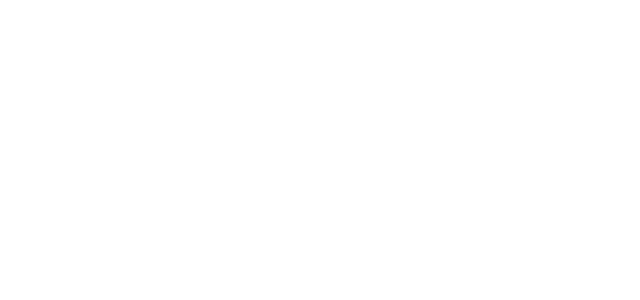
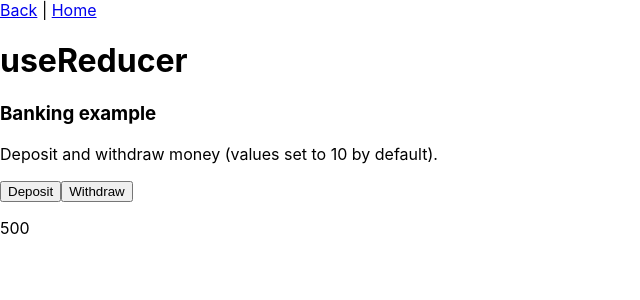
Before and after one commit to Sam-McCathie/react-js, a React (Create React App) app: page /hooks/useReducer in a window 1280 px wide. Before the commit this address had no page. Shown: the top 300 px of the page, without its empty margins (0-640 px from the left). Built offline with nearby package versions, Linux system fonts and the light colour scheme.

Commit message:
useReducer Hook

```diff
--- a/src/App.js
+++ b/src/App.js
@@ -9,12 +9,16 @@
 import Api from "./topics/Api/Api";
 import EventListeners from "./topics/event-listeners/EventListeners";
 import Classes from "./topics/classes/classes";
+import Hooks from "./topics/hooks/hooks";
+import UseReducer from "./topics/hooks/useReducer";
 
 function App() {
   return (
     <BrowserRouter>
       <Routes>
         <Route path="/" index element={<Home />} />
+        <Route path="/hooks" element={<Hooks />} />
+        <Route path="/hooks/useReducer" element={<UseReducer />} />
         <Route path="/state" element={<State />} />
         <Route path="/state/updating" element={<Updating />} />
         <Route
--- a/src/pages/Home.js
+++ b/src/pages/Home.js
@@ -6,6 +6,9 @@
     <div>
       <h1>Topics</h1>
       <ul>
+        <li>
+          <Link to="hooks">Hooks</Link>
+        </li>
         <li>
           <Link to="state">State</Link>
         </li>
--- /dev/null
+++ b/src/topics/hooks/hooks.js
@@ -0,0 +1,17 @@
+import React from "react";
+import {Link} from "react-router-dom";
+
+const Hooks = () => {
+  return (
+    <div>
+      <h1>Hooks</h1>
+      <ul>
+        <li>
+          <Link to="/hooks/useReducer">useReducer</Link>
+        </li>
+      </ul>
+    </div>
+  );
+};
+
+export default Hooks;
--- /dev/null
+++ b/src/topics/hooks/useReducer.js
@@ -0,0 +1,54 @@
+import React, {useReducer} from "react";
+import {Link} from "react-router-dom";
+
+// 1. Call function "Action creators"
+// 2. Created Action - "Actions" consist of an action "Type" and "Payload" -> Actions impact state
+// 3. Dispatch the action via the dispatcher
+// 4. Dispatched action is received by the "Reducer"
+// 5. Reducers reads and enterprets the action type and paylod
+// 6. Reducer updates the state accordingly
+const reducer = (state, action) => {
+  switch (action.type) {
+    case "DEPOSIT":
+      return state + action.payload;
+    case "WITHDRAW":
+      return state - action.payload;
+    default:
+      return state;
+  }
+};
+
+const UseReducer = () => {
+  // Banking example
+
+  const deposit = (amount) => {
+    dispatch({
+      type: "DEPOSIT",
+      payload: amount,
+    });
+  };
+
+  const withdraw = (amount) => {
+    dispatch({
+      type: "WITHDRAW",
+      payload: amount,
+    });
+  };
+
+  const [amount, dispatch] = useReducer(reducer, 500);
+  // 500 is the initial state
+
+  return (
+    <div>
+      <Link to="/hooks">Back</Link> | <Link to="/">Home</Link>
+      <h1>useReducer</h1>
+      <h3>Banking example</h3>
+      <p>Deposit and withdraw money (values set to 10 by default).</p>
+      <button onClick={() => deposit(10)}>Deposit</button>
+      <button onClick={() => withdraw(10)}>Withdraw</button>
+      <p>{amount}</p>
+    </div>
+  );
+};
+
+export default UseReducer;
```
